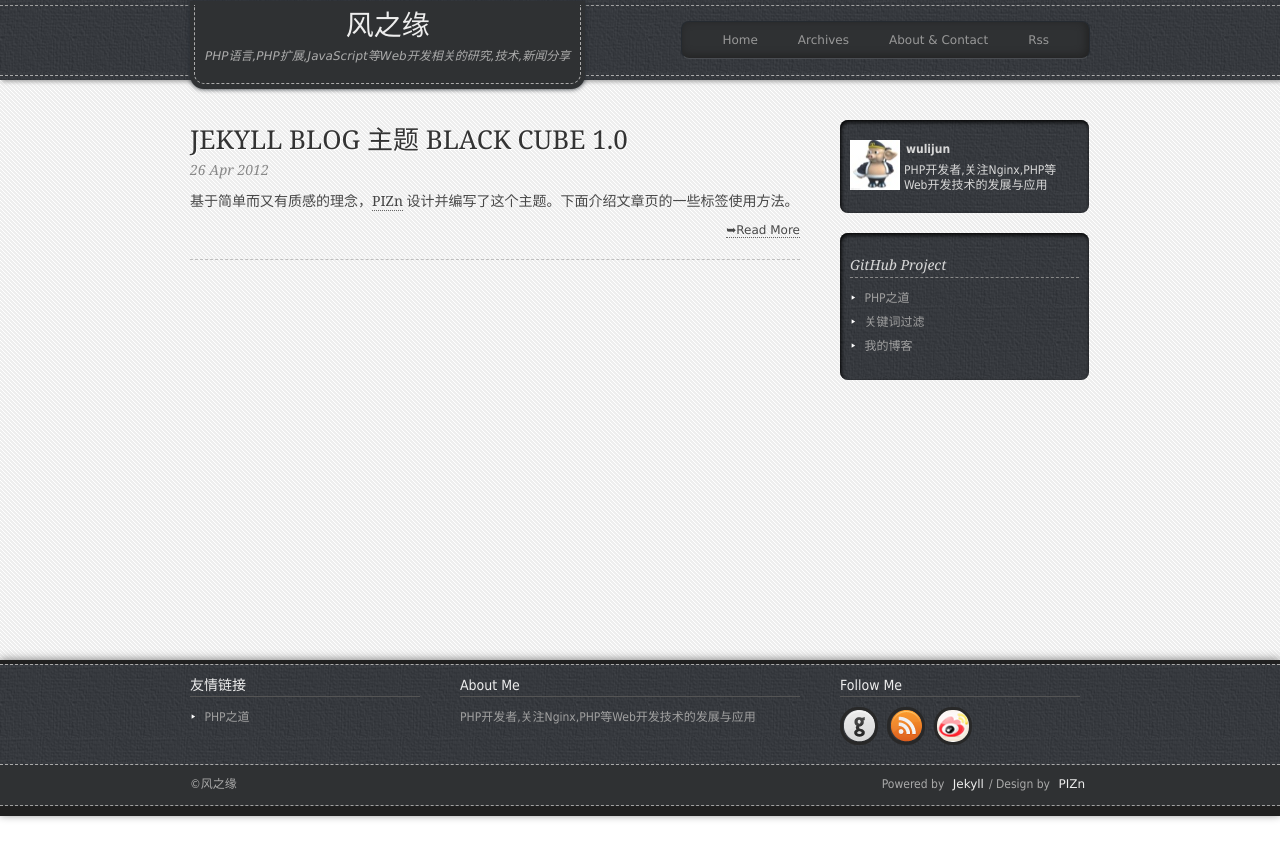
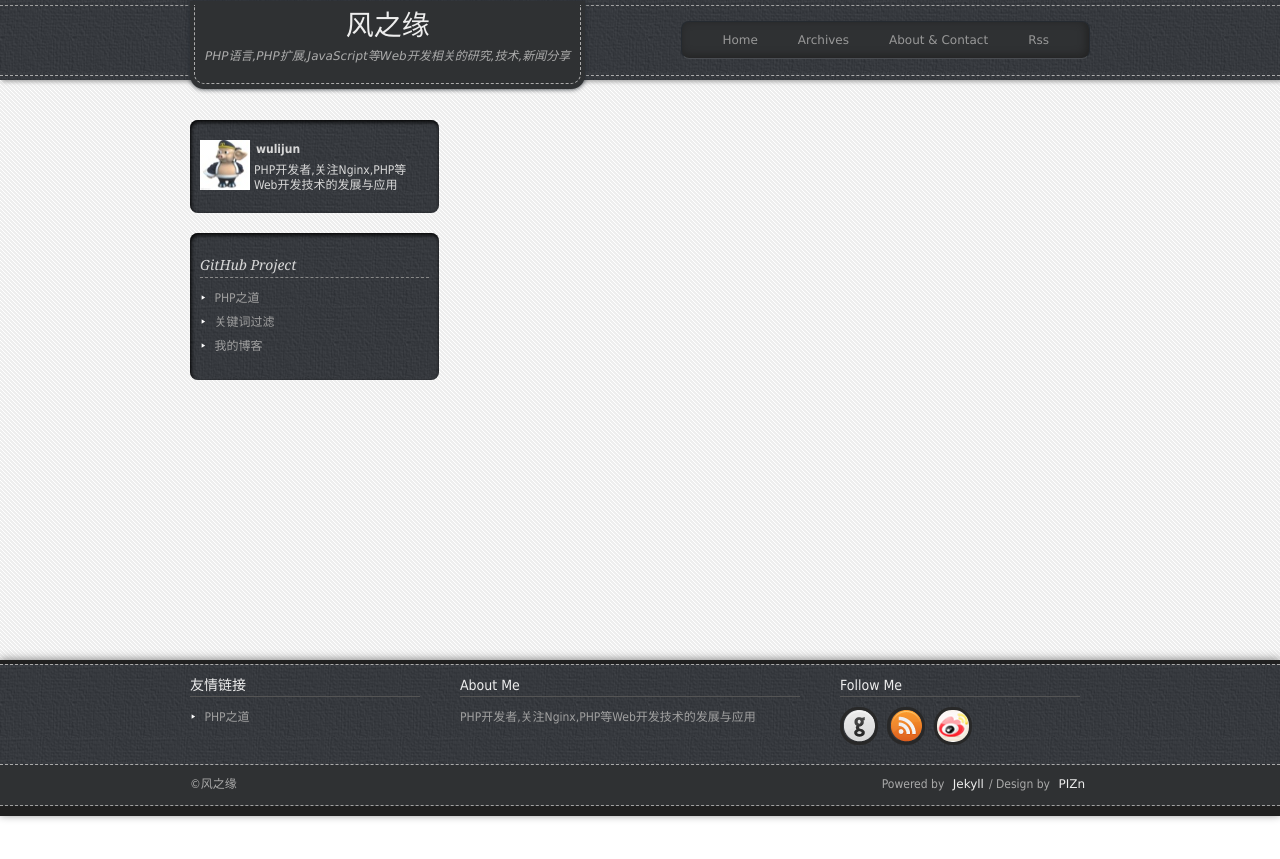
Before and after one commit to wulijun/wulijun.github.com, a Jekyll site: the page built from index.html, in a window 1280 px wide. Shown: the top 859 px of the page. Built offline with Jekyll 4.4.1, drawn with Linux system fonts in a browser that asks for light colours; Markdown is read by kramdown in place of the engine named in the settings; the list of posts is cut into pages by our own code; comment, search, counter and statistics services are not loaded.

Commit message:
Change-Id: I03ef767ebae247a42bce11a8d5efcd15a718ef04

```diff
--- a/_layouts/default.html
+++ b/_layouts/default.html
@@ -21,5 +21,9 @@
     </article>
   </section>
     {% include foot.html %}
+<script type="text/javascript">
+var _bdhmProtocol = (("https:" == document.location.protocol) ? " https://" : " http://");
+document.write(unescape("%3Cscript src='" + _bdhmProtocol + "hm.baidu.com/h.js%3F4f623162a067f85e6732d9f31d7df44c' type='text/javascript'%3E%3C/script%3E"));
+</script>
 </body>
 </html>
--- a/_posts/2012-04-26-hello-world.md
+++ /dev/null
@@ -1,85 +0,0 @@
----
-layout: post
-title: Jekyll Blog 主题 Black Cube 1.0
-description: 基于简单而又有质感的理念，<a href="http://www.pizn.me" target="_blank">PIZn</a> 设计并编写了这个主题。下面介绍文章页的一些标签使用方法。
-tags: pizn theme, Black Cube
----
-
-###"BLACKQUERY"标签：
-
-> Your time is limited, so don't waste it living someone else's life.…Don't let the noise of others' opinions drown out your own inner voice.
-
-###"H"标签：
-
-#如何创建漂亮的 Jekyll 模板(h1)
-
-##如何创建漂亮的 Jekyll 模板(h2)
-
-###如何创建漂亮的 Jekyll 模板(h3)
-
-####如何创建漂亮的 Jekyll 模板(h4)
-
-#####如何创建漂亮的 Jekyll 模板(h5)
-
-#####如何创建漂亮的 Jekyll 模板(h6)
-
-###"P"标签：
-
-基于简单而又有质感的理念，<a href="http://www.pizn.me" target="_blank">PIZn</a> 设计并编写了这个主题。下面介绍文章页的一些标签使用方法
-
-###"LI"标签：
-
-* 基于简单而又有质感的理念，<a href="http://www.pizn.me" target="_blank">PIZn</a> 设计并编写了这个主题。下面介绍文章页的一些标签使用方法
-* 基于简单而又有质感的理念，<a href="http://www.pizn.me" target="_blank">PIZn</a> 设计并编写了这个主题。下面介绍文章页的一些标签使用方法
-* 基于简单而又有质感的理念，<a href="http://www.pizn.me" target="_blank">PIZn</a> 设计并编写了这个主题。下面介绍文章页的一些标签使用方法
-* 基于简单而又有质感的理念，<a href="http://www.pizn.me" target="_blank">PIZn</a> 设计并编写了这个主题。下面介绍文章页的一些标签使用方法
-
-###"CODE" 和 "PRE"：<code class="code">Hello world</code>
-
-<pre>
-.head {
-	border: 1px solid #fefefe;
-	color: #F00;
-	background: #000;
-	text-align: center;
-}
-</pre>
-
-###"IMG"标签：图片提供 3 种样式，分别是<code class="code">img-center</code>, <code class="code">img-right</code>, <code class="code">img-left</code>
-<img src="/images/psb.jpg" class="img-center" width: 400px; alt="thumb" >
-
-###"TABLE"标签：
-
-<table width="100%">
-	<tbody>
-		<tr>
-			<th width="20%">命令</th>
-			<th width="80%">作用（解释)</th>
-		</tr>
-		<tr>
-			<td>
-				<code class="v-code">:w</code>
-			</td>
-			<td>保存</td>
-		</tr>
-		<tr>
-			<td>
-				<code class="v-code">:wq</code>,
-				<code class="v-code">:x</code>
-			</td>
-			<td>保存并关闭</td>
-		</tr>
-		<tr>
-			<td>
-				<code class="v-code">:q</code>
-			</td>
-			<td>关闭（已保存）</td>
-		</tr>
-		<tr>
-			<td>
-				<code class="v-code">:q!</code>
-			</td>
-			<td>强制关闭</td>
-		</tr>
-	</tbody>
-</table>
```
Also changed, not shown: 1 other file.
